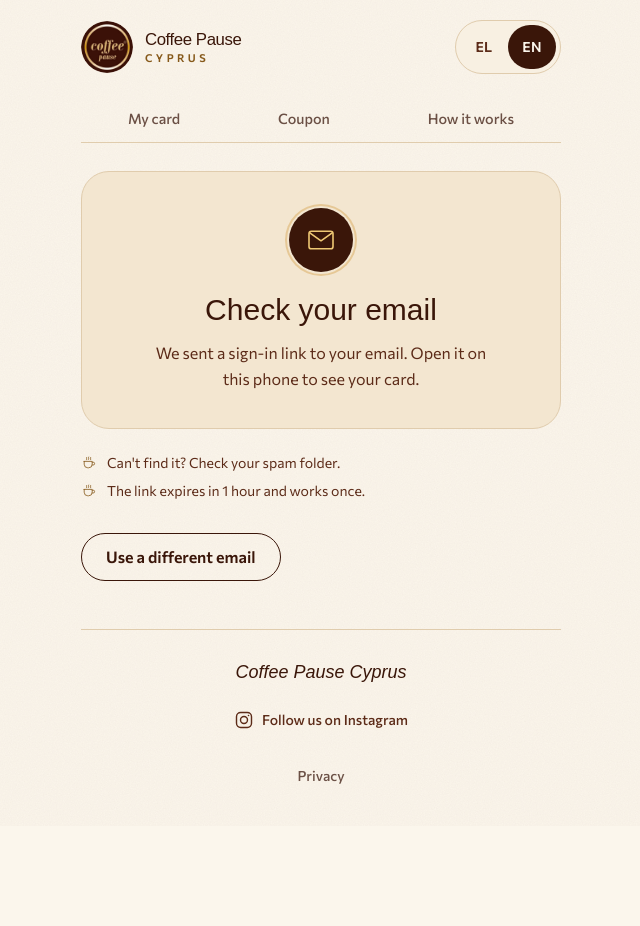
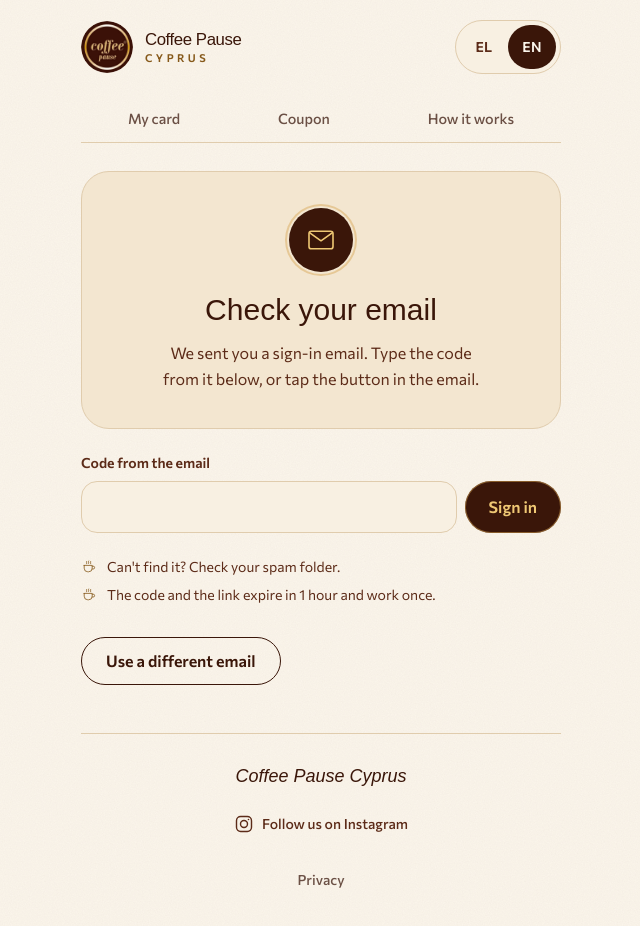
Before and after one commit to SokratisHadjichristodoulou/LoyaltyCard-NFC-Project, a Next.js app: page /login/check-email in a window 1280 px wide. Shown: the top 926 px of the page, without its empty margins (319-959 px from the left). Before the commit the page ends 826 px from the top, so only its background shows below. Built offline with nearby package versions, Linux system fonts and the light colour scheme; no server answers; a web font is replaced by a local one.

Commit message:
feat: sign in with the code from the email, in the same browser

```diff
--- a/src/app/login/actions.ts
+++ b/src/app/login/actions.ts
@@ -45,5 +45,27 @@
     maxAge: 60 * 15,
     path: "/login",
   });
-  redirect("/login/check-email");
+  redirect(`/login/check-email?next=${encodeURIComponent(next)}`);
 }
+
+export type CodeState = { error?: "code_invalid" | "code_expired_session"; redirectTo?: string };
+
+/**
+ * Signs in with the 6-digit code from the email, in this same browser. This
+ * keeps the session where the customer tapped the tag, even when their email
+ * app would open the link in a browser of its own.
+ */
+export async function verifyCode(_prev: CodeState, formData: FormData): Promise<CodeState> {
+  const token = String(formData.get("code") ?? "").replace(/\s/g, "");
+  const next = safeNext(String(formData.get("next") ?? ""));
+  const email = (await cookies()).get(LOGIN_EMAIL_COOKIE)?.value;
+  if (!email || !isSupabaseConfigured()) return { error: "code_expired_session" };
+  if (!/^\d{6,10}$/.test(token)) return { error: "code_invalid" };
+
+  const supabase = await createClient();
+  const { error } = await supabase.auth.verifyOtp({ email, token, type: "email" });
+  if (error) return { error: "code_invalid" };
+  // A full page load (not a client-side redirect), so a route like
+  // /tap/complete runs and the address bar ends on the card.
+  return { redirectTo: next };
+}
--- a/src/app/login/check-email/page.tsx
+++ b/src/app/login/check-email/page.tsx
@@ -3,10 +3,15 @@
 import { getT } from "@/i18n/server";
 import { Shell } from "@/components/Shell";
 import { CupGlyph } from "@/components/Stamp";
+import { CodeForm } from "@/components/CodeForm";
+import { safeNext } from "@/lib/auth";
 import { LOGIN_EMAIL_COOKIE } from "../constants";
 
-export default async function CheckEmailPage() {
+type Props = { searchParams: Promise<{ next?: string }> };
+
+export default async function CheckEmailPage({ searchParams }: Props) {
   const t = await getT();
+  const next = safeNext((await searchParams).next);
   const email = (await cookies()).get(LOGIN_EMAIL_COOKIE)?.value;
 
   return (
@@ -22,6 +27,13 @@
         <p className="mx-auto mt-3 max-w-[32ch] leading-relaxed text-roast">
           {email ? t("checkEmail.body", { email }) : t("checkEmail.bodyNoEmail")}
         </p>
+      </div>
+
+      <div className="mt-6">
+        <CodeForm
+          next={next}
+          labels={{ code: t("checkEmail.codeLabel"), submit: t("checkEmail.codeSubmit"), errors: t.messages.checkEmail.codeErrors }}
+        />
       </div>
 
       <ul className="mt-6 grid gap-2 text-sm text-roast">
--- a/src/app/login/page.tsx
+++ b/src/app/login/page.tsx
@@ -20,7 +20,7 @@
   return (
     <Shell t={t}>
       <h1 className="font-display text-[2.4rem] leading-none font-medium tracking-tight">{t("login.title")}</h1>
-      {next === TAP_COMPLETE_PATH && (
+      {next.startsWith(TAP_COMPLETE_PATH) && (
         <p role="status" className="mt-4 rounded-xl bg-gold/20 px-4 py-3 text-sm leading-relaxed text-espresso ring-1 ring-gold/40">
           {t("tap.signInToCollect")}
         </p>
--- /dev/null
+++ b/src/components/CodeForm.tsx
@@ -0,0 +1,57 @@
+"use client";
+
+import { useActionState, useEffect } from "react";
+import { useFormStatus } from "react-dom";
+import { verifyCode, type CodeState } from "@/app/login/actions";
+
+type Labels = { code: string; submit: string; errors: Record<NonNullable<CodeState["error"]>, string> };
+
+function SubmitButton({ label }: { label: string }) {
+  const { pending } = useFormStatus();
+  return (
+    <button
+      type="submit"
+      disabled={pending}
+      aria-busy={pending}
+      className="min-h-13 shrink-0 rounded-full bg-espresso px-6 font-semibold text-gold-light ring-1 ring-gold/50 ring-inset disabled:opacity-70"
+    >
+      {label}
+    </button>
+  );
+}
+
+/** The 6-digit code from the sign-in email, typed on the page the customer is already on. */
+export function CodeForm({ next, labels }: { next: string; labels: Labels }) {
+  const [state, action] = useActionState<CodeState, FormData>(verifyCode, {});
+  useEffect(() => {
+    if (state.redirectTo) window.location.assign(state.redirectTo);
+  }, [state.redirectTo]);
+  return (
+    <form action={action} noValidate className="grid gap-2">
+      <input type="hidden" name="next" value={next} />
+      <label htmlFor="code" className="text-sm font-semibold text-roast">
+        {labels.code}
+      </label>
+      <div className="flex gap-2">
+        <input
+          id="code"
+          name="code"
+          inputMode="numeric"
+          autoComplete="one-time-code"
+          pattern="[0-9]*"
+          maxLength={10}
+          required
+          aria-invalid={!!state.error}
+          aria-describedby={state.error ? "code-error" : undefined}
+          className="min-h-13 w-0 min-w-0 flex-1 rounded-2xl border border-line bg-foam px-4 text-center font-mono text-xl tracking-[0.3em] text-espresso focus:border-gold-ink focus:outline-none aria-invalid:border-berry"
+        />
+        <SubmitButton label={labels.submit} />
+      </div>
+      {state.error && (
+        <p id="code-error" role="alert" className="rounded-xl bg-berry-soft px-4 py-3 text-sm leading-relaxed text-berry">
+          {labels.errors[state.error]}
+        </p>
+      )}
+    </form>
+  );
+}
--- a/src/i18n/el.json
+++ b/src/i18n/el.json
@@ -105,11 +105,17 @@
   },
   "checkEmail": {
     "title": "Έλεγξε το email σου",
-    "body": "Στείλαμε έναν σύνδεσμο σύνδεσης στο {email}. Πάτα τον από αυτό το τηλέφωνο για να δεις την κάρτα σου.",
-    "bodyNoEmail": "Στείλαμε έναν σύνδεσμο σύνδεσης στο email σου. Πάτα τον από αυτό το τηλέφωνο για να δεις την κάρτα σου.",
+    "body": "Στείλαμε email σύνδεσης στο {email}. Γράψε τον κωδικό του εδώ ή πάτα το κουμπί μέσα στο email.",
+    "bodyNoEmail": "Σου στείλαμε email σύνδεσης. Γράψε τον κωδικό του εδώ ή πάτα το κουμπί μέσα στο email.",
     "tipSpam": "Δεν το βλέπεις; Κοίτα και στα ανεπιθύμητα.",
-    "tipExpiry": "Ο σύνδεσμος λήγει σε 1 ώρα και δουλεύει μία φορά.",
-    "retry": "Χρήση άλλου email"
+    "tipExpiry": "Ο κωδικός και ο σύνδεσμος λήγουν σε 1 ώρα και δουλεύουν μία φορά.",
+    "retry": "Χρήση άλλου email",
+    "codeLabel": "Κωδικός από το email",
+    "codeSubmit": "Σύνδεση",
+    "codeErrors": {
+      "code_invalid": "Ο κωδικός δεν είναι σωστός ή έχει λήξει. Δες το πιο πρόσφατο email και δοκίμασε ξανά.",
+      "code_expired_session": "Η σελίδα έληξε. Ζήτα νέο email."
+    }
   },
   "logout": {
     "title": "Αποσύνδεση",
--- a/src/i18n/en.json
+++ b/src/i18n/en.json
@@ -105,11 +105,17 @@
   },
   "checkEmail": {
     "title": "Check your email",
-    "body": "We sent a sign-in link to {email}. Open it on this phone to see your card.",
-    "bodyNoEmail": "We sent a sign-in link to your email. Open it on this phone to see your card.",
+    "body": "We sent a sign-in email to {email}. Type the code from it below, or tap the button in the email.",
+    "bodyNoEmail": "We sent you a sign-in email. Type the code from it below, or tap the button in the email.",
     "tipSpam": "Can't find it? Check your spam folder.",
-    "tipExpiry": "The link expires in 1 hour and works once.",
-    "retry": "Use a different email"
+    "tipExpiry": "The code and the link expire in 1 hour and work once.",
+    "retry": "Use a different email",
+    "codeLabel": "Code from the email",
+    "codeSubmit": "Sign in",
+    "codeErrors": {
+      "code_invalid": "That code isn't right, or it has expired. Check the latest email and try again.",
+      "code_expired_session": "This page has expired. Ask for a new email."
+    }
   },
   "logout": {
     "title": "Sign out",
--- a/supabase/templates/confirmation.html
+++ b/supabase/templates/confirmation.html
@@ -36,8 +36,14 @@
           </td>
         </tr>
         <tr>
+          <td style="padding:0 28px 22px;font-family:Arial,Helvetica,sans-serif;color:#5c2b18;font-size:14px;line-height:1.5;text-align:center;">
+            {{ if $en }}Or type this code on the page you're on:{{ else }}Ή γράψε αυτόν τον κωδικό στη σελίδα που είσαι:{{ end }}
+            <div style="margin-top:6px;font-family:'Courier New',Courier,monospace;font-size:28px;font-weight:bold;letter-spacing:6px;color:#3a1609;">{{ .Token }}</div>
+          </td>
+        </tr>
+        <tr>
           <td style="padding:0 28px 28px;font-family:Arial,Helvetica,sans-serif;color:#6b5045;font-size:13px;line-height:1.5;text-align:center;">
-            {{ if $en }}The link expires in 1 hour and works once. If you didn't ask for it, you can ignore this email.{{ else }}Ο σύνδεσμος λήγει σε 1 ώρα και δουλεύει μία φορά. Αν δεν τον ζήτησες εσύ, αγνόησε αυτό το email.{{ end }}
+            {{ if $en }}The code and the link expire in 1 hour and work once. If you didn't ask for it, you can ignore this email.{{ else }}Ο κωδικός και ο σύνδεσμος λήγουν σε 1 ώρα και δουλεύουν μία φορά. Αν δεν τον ζήτησες εσύ, αγνόησε αυτό το email.{{ end }}
           </td>
         </tr>
       </table>
--- a/supabase/templates/magic-link.html
+++ b/supabase/templates/magic-link.html
@@ -36,8 +36,14 @@
           </td>
         </tr>
         <tr>
+          <td style="padding:0 28px 22px;font-family:Arial,Helvetica,sans-serif;color:#5c2b18;font-size:14px;line-height:1.5;text-align:center;">
+            {{ if $en }}Or type this code on the page you're on:{{ else }}Ή γράψε αυτόν τον κωδικό στη σελίδα που είσαι:{{ end }}
+            <div style="margin-top:6px;font-family:'Courier New',Courier,monospace;font-size:28px;font-weight:bold;letter-spacing:6px;color:#3a1609;">{{ .Token }}</div>
+          </td>
+        </tr>
+        <tr>
           <td style="padding:0 28px 28px;font-family:Arial,Helvetica,sans-serif;color:#6b5045;font-size:13px;line-height:1.5;text-align:center;">
-            {{ if $en }}The link expires in 1 hour and works once. If you didn't ask for it, you can ignore this email.{{ else }}Ο σύνδεσμος λήγει σε 1 ώρα και δουλεύει μία φορά. Αν δεν τον ζήτησες εσύ, αγνόησε αυτό το email.{{ end }}
+            {{ if $en }}The code and the link expire in 1 hour and work once. If you didn't ask for it, you can ignore this email.{{ else }}Ο κωδικός και ο σύνδεσμος λήγουν σε 1 ώρα και δουλεύουν μία φορά. Αν δεν τον ζήτησες εσύ, αγνόησε αυτό το email.{{ end }}
           </td>
         </tr>
       </table>
```
